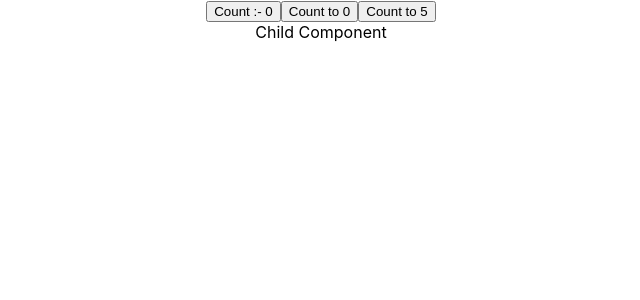
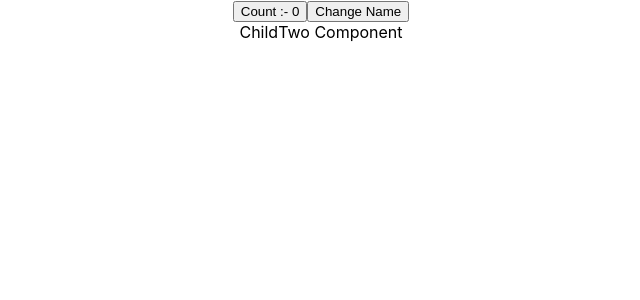
Before and after one commit to Hinkapatel72/react_practice, a React (Create React App) app in the folder react-render/: page / in a window 1280 px wide. Shown: the top 300 px of the page, without its empty margins (319-959 px from the left). Built offline with nearby package versions, Linux system fonts and the light colour scheme.

Commit message:
React Render same element reference and react memo

```diff
--- a/react-render/src/App.js
+++ b/react-render/src/App.js
@@ -5,7 +5,11 @@
 // import { ArrayUseState } from './components/ImmutableState/ArrayUseState';
 // import { ObjectUseReducer } from './components/ImmutableState/ObjectUseReducer';
 // import { ArrayUseReducer } from './components/ImmutableState/ArrayUseReducer';
-import { Parent } from './components/ParentChild/Parent';
+// import { Parent } from './components/ParentChild/Parent';
+// import { ParentOne } from './components/Optimization/ParentOne';
+// import { ChildOne } from './components/Optimization/ChildOne';
+// import { GrandParent } from './components/Optimization/GrandParent';
+import { ParentTwo } from './components/Optimization/ParentTwo';
 
 
 function App() {
@@ -17,7 +21,12 @@
       {/* <ArrayUseState /> */}
       {/* <ObjectUseReducer /> */}
       {/* <ArrayUseReducer /> */}
-      <Parent />
+      {/* <Parent /> */}
+      {/* <ParentOne>
+        <ChildOne />
+      </ParentOne> */}
+      {/* <GrandParent /> */}
+      <ParentTwo />
     </div>
   );
 }
--- /dev/null
+++ b/react-render/src/components/Optimization/ChildOne.js
@@ -0,0 +1,11 @@
+import React from 'react';
+
+export const ChildOne = () => {
+
+    console.log('ChildOne Render');
+    return (
+        <div>
+            Child Component
+        </div>
+    );
+}
--- /dev/null
+++ b/react-render/src/components/Optimization/ChildTwo.js
@@ -0,0 +1,13 @@
+import React from 'react';
+
+export const ChildTwo = () => {
+
+    console.log('ChildTwo Render');
+    return (
+        <div>
+            ChildTwo Component
+        </div>
+    );
+}
+
+export const MemoizedChildTwo = React.memo(ChildTwo)
--- /dev/null
+++ b/react-render/src/components/Optimization/GrandParent.js
@@ -0,0 +1,16 @@
+import React, { useState } from 'react';
+import { ParentOne } from './ParentOne';
+import { ChildOne } from './ChildOne';
+
+export const GrandParent = () => {
+    const [newCount, setNewCount] = useState(0);
+
+    return (
+        <div>
+            <button onClick={() => setNewCount((nc) => nc + 1)}>GrantParent Count :- {newCount}</button>
+            <ParentOne newCount={newCount}>
+                <ChildOne />
+            </ParentOne>
+        </div>
+    );
+}
--- /dev/null
+++ b/react-render/src/components/Optimization/ParentOne.js
@@ -0,0 +1,13 @@
+import React, { useState } from 'react';
+
+export const ParentOne = ({ children }) => {
+    const [count, setCount] = useState(0);
+
+    console.log('ParentOne Render');
+    return (
+        <div>
+            <button onClick={() => setCount((c) => c + 1)}> Count :- {count} </button>
+            {children}
+        </div>
+    );
+}
--- /dev/null
+++ b/react-render/src/components/Optimization/ParentTwo.js
@@ -0,0 +1,16 @@
+import React, { useState } from 'react';
+import { MemoizedChildTwo } from './ChildTwo';
+
+export const ParentTwo = () => {
+    const [count, setCount] = useState(0);
+    const [name, setName] = useState('Kent');
+
+    console.log('ParentTwo Render');
+    return (
+        <div>
+            <button onClick={() => setCount((c) => c + 1)}> Count :- {count} </button>
+            <button onClick={() => setName('Clark')}> Change Name</button>
+            <MemoizedChildTwo name={name} />
+        </div>
+    );
+}
```
